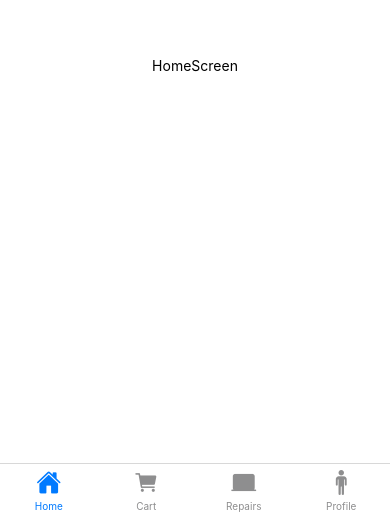
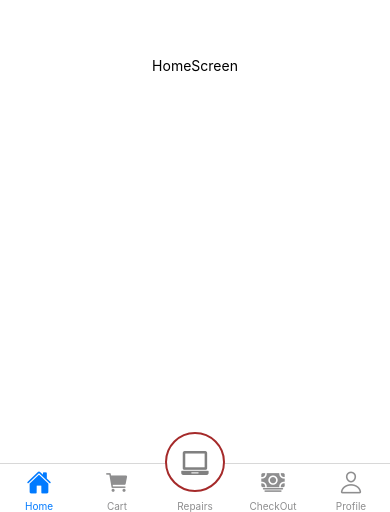
Before and after one commit to Cweku-Siaw6620/Cictech_Electronics_App, a React Native app: screen / in a window 390 px wide. Shown: the part 332-844 px from the top of the page. Built offline with nearby package versions, Linux system fonts and the light colour scheme.

Commit message:
Styled the buttomtab navigation

```diff
--- a/App.js
+++ b/App.js
@@ -2,13 +2,13 @@ import { createBottomTabNavigator } from '@react-navigation/bottom-tabs';
 import { NavigationContainer } from '@react-navigation/native';
 import { createStackNavigator } from '@react-navigation/stack';
 import { createMaterialTopTabNavigator } from '@react-navigation/material-top-tabs';
-import { View,Text,StyleSheet } from 'react-native';
+import { View,Text,StyleSheet, Platform,  } from 'react-native';
 import WelcomeScreen from './Screens/WelcomeScreen';
 import HomeScreen from './Screens/HomeScreen';
 import CartScreen from './Screens/CartScreen';
 import Profile from './Screens/Profile';
 import RepairScreen from './Screens/RepairScreen';
-import { Ionicons } from '@expo/vector-icons';
+import { Fontisto, Ionicons } from '@expo/vector-icons';
 import ProductDetail from './Components/ProductDetail';
 import SettingsScreen from './Screens/SettingsScreen';
 import AccountDetail from './Components/AccountDetail';
@@ -16,6 +16,9 @@ import TransactionScreen from './Components/TransactionScreen';
 import RepairComponent from './Components/RepairComponent';
 import OpenRepairs from './Components/OpenRepairs';
 import RepairForm from './Components/RepairForm';
+import Checkout from './Components/Checkout';
+import { TouchableHighlight } from 'react-native-gesture-handler';
+import { color } from 'react-native-elements/dist/helpers';
 
 const Stack = createStackNavigator();
 const Tabs = createBottomTabNavigator();
@@ -65,7 +68,7 @@ function Home() {
               }}
               name='Cart' component={CartScreen}/>
 
-              <Tabs.Screen  options={{
+              {/*<Tabs.Screen  options={{
                 headerShown:false,
                 tabBarIcon: ({ color, size }) => (
                   <Ionicons name="laptop" size={size} color={color} />
@@ -73,12 +76,49 @@ function Home() {
               }}
               name='Repairs'
               component={RepairTabs}
+              />*/}
+
+              <Tabs.Screen
+                name='Repairs'
+                component={RepairTabs}
+                options={{
+                 headerShown:false,
+                  tabBarIcon:({focused})=>{
+                    return(
+                      <View style={{
+                        alignItems:"center",
+                        justifyContent:"center",
+                        backgroundColor: 'white',
+                        height: Platform.OS =='ios'? 50 : 60,
+                        width: Platform.OS =='ios'? 50 : 60,
+                        top: Platform.OS =='ios'? -10 : -20,
+                        borderRadius: Platform.OS =='ios'? 25 : 30,
+                        borderWidth:2,
+                        borderColor:'brown',
+                      }}>
+                        <TouchableHighlight onPress={color}>
+                        <Fontisto
+                        name='laptop'
+                        size={24}
+                        color={'gray'}
+                        />
+                        </TouchableHighlight>
+                      </View>
+                    )}
+                }}
               />
+              <Tabs.Screen  options={{
+                 headerShown:false,
+                tabBarIcon: ({ color, size }) => (
+                  <Ionicons name="cash" size={size} color={color} />
+                ),
+              }}
+              name='CheckOut' component={Checkout}/>
 
               <Tabs.Screen  options={{
                  headerShown:false,
                 tabBarIcon: ({ color, size }) => (
-                  <Ionicons name="man" size={size} color={color} />
+                  <Ionicons name="person-outline" size={size} color={color} />
                 ),
               }}
               name='Profile' component={Profile}/>
--- /dev/null
+++ b/Components/Checkout.js
@@ -0,0 +1,20 @@
+import { StatusBar } from 'expo-status-bar';
+import { StyleSheet, Text, View } from 'react-native';
+
+export default function Checkout() {
+  return (
+    <View style={styles.container}>
+      <Text>CheckOut</Text>
+      <StatusBar style="auto" />
+    </View>
+  );
+}
+
+const styles = StyleSheet.create({
+  container: {
+    flex: 1,
+    backgroundColor: '#fff',
+    alignItems: 'center',
+    justifyContent: 'center',
+  },
+});
```
